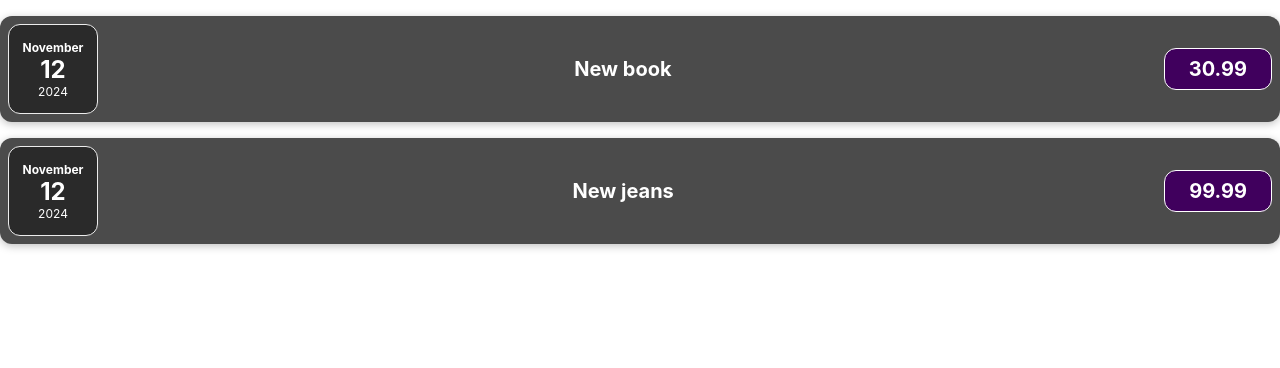
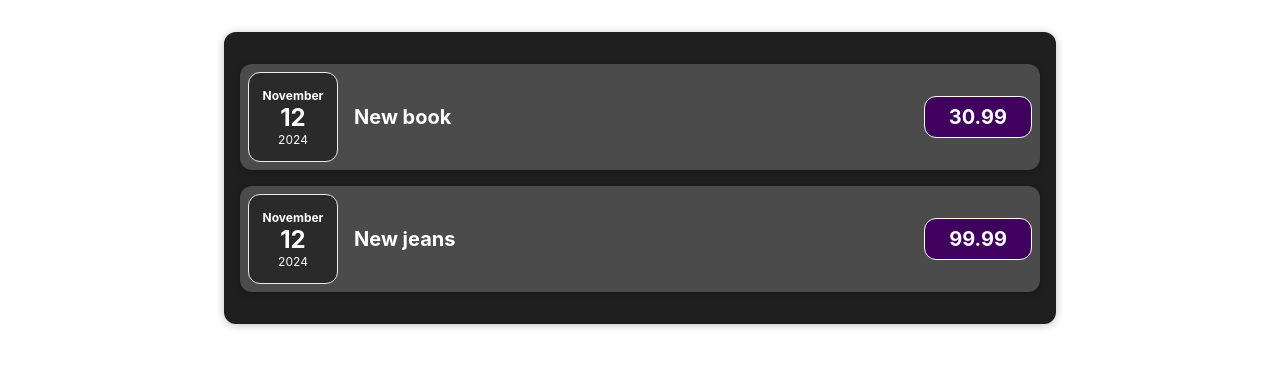
Before and after one commit to KasparKoorits/expenses-http, a React (Create React App) app: page / in a window 1280 px wide. Shown: the top 368 px of the page. Built offline with nearby package versions, Linux system fonts and the light colour scheme.

Commit message:
Exercise 2: Surrounding component creation and styling

```diff
--- a/src/App.js
+++ b/src/App.js
@@ -1,5 +1,5 @@
 import "./App.css";
-import ExpenseItem from "./components/ExpenseItem.js";
+import Expenses from "./components/Expenses.js";
 
 const App = () => {
   const expenses = [
@@ -15,12 +15,7 @@
     },
   ];
 
-  return (
-    <div className="App">
-      <ExpenseItem data={expenses[0]} />
-      <ExpenseItem data={expenses[1]} />
-    </div>
-  );
+  return <Expenses data={expenses} />;
 };
 
 export default App;
--- /dev/null
+++ b/src/components/Expenses.css
@@ -0,0 +1,9 @@
+.expenses {
+  padding: 1rem;
+  background-color: rgb(31, 31, 31);
+  margin: 2rem auto;
+  width: 50rem;
+  max-width: 95%;
+  border-radius: 12px;
+  box-shadow: 0 1px 8px rgba(0, 0, 0, 0.25);
+}
--- /dev/null
+++ b/src/components/Expenses.js
@@ -0,0 +1,13 @@
+import "./Expenses.css";
+import ExpenseItem from "./ExpenseItem.js";
+
+const Expenses = (props) => {
+  return (
+    <div className="expenses">
+      <ExpenseItem data={props.data[0]} />
+      <ExpenseItem data={props.data[1]} />
+    </div>
+  );
+};
+
+export default Expenses;
```
